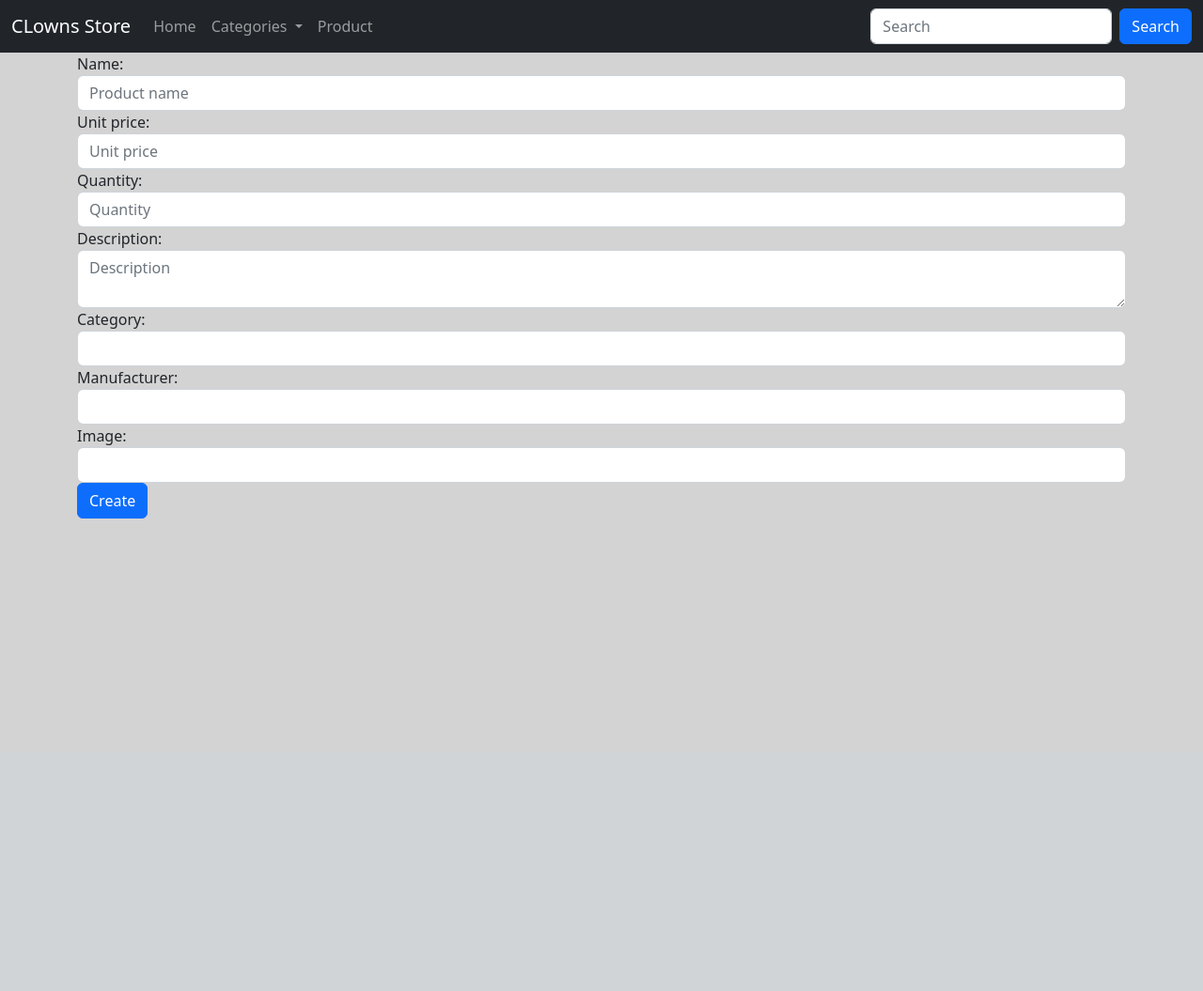
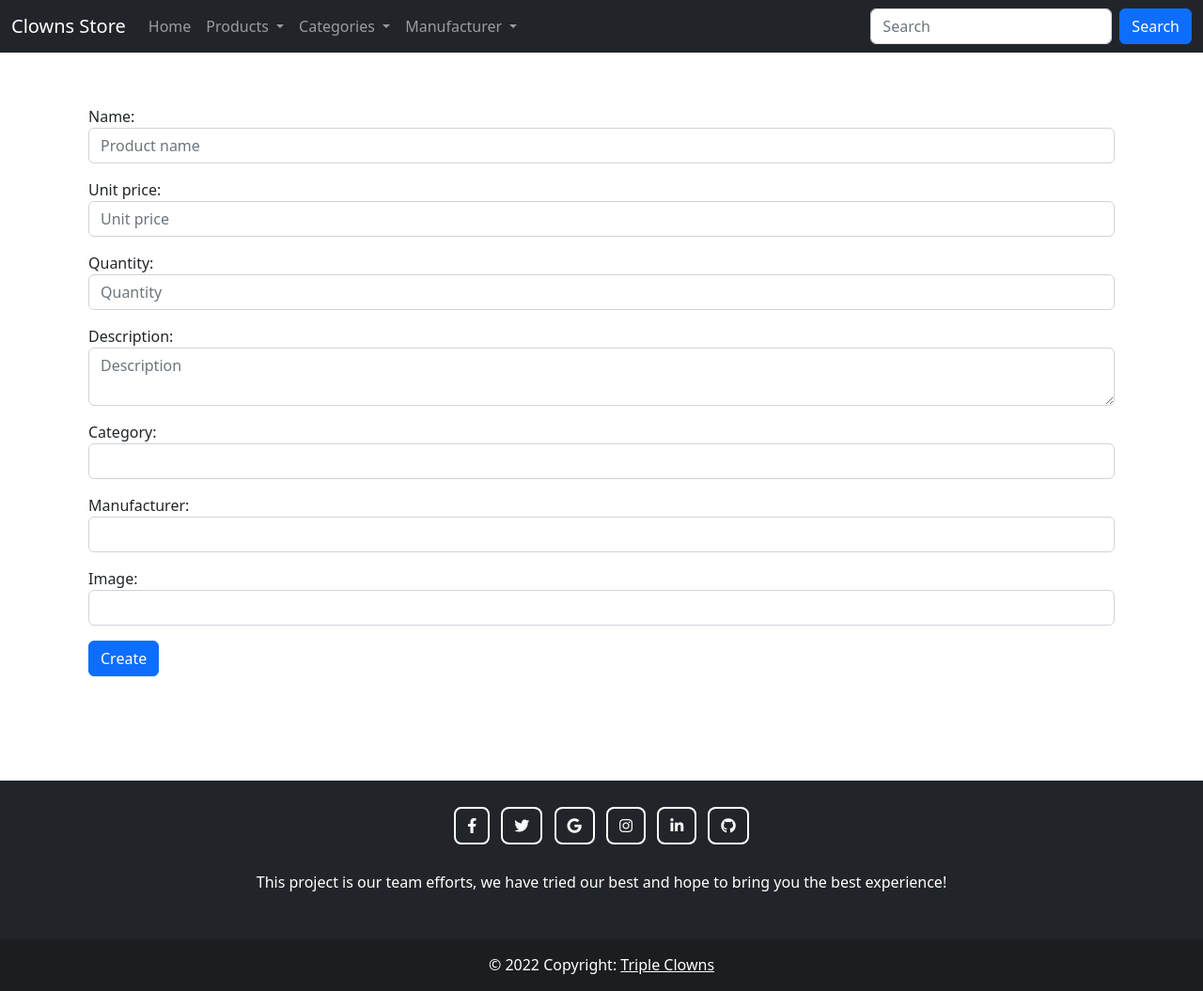
Before and after one commit to dinhgiabao2011/ProjectWeb, a Symfony app: template templates/product/create.html.twig in a window 1280 px wide. Shown: the whole page at 94% size. Before the commit the page ends 552 px from the top, so only its background shows below. Run offline with Twig, Linux system fonts and the light colour scheme; the template is opened without the code that fills it, so the values that code supplies are empty; form fields are guessed from the names that the template uses; some libraries are stand-ins or nearby versions.

Commit message:
add_product_footer_changed

```diff
--- a/templates/base2.html.twig
+++ b/templates/base2.html.twig
@@ -2,53 +2,85 @@
 <html lang="en">
 <head>
     <meta charset="utf-8">
-    <meta http-equiv="X-UA-Compatible" content="IE=edge">
+    <meta http-equiv="X-UA-Compatible" content="IE=chrome">
     <meta name="viewport" content="width=device-width, initial-scale=1">
     <!-- The above 3 meta tags *must* come first in the head; any other head content must come *after* these tags -->
     <meta name="description" content="">
     <meta name="author" content="">
     <link rel="icon" href="../../favicon.ico">
-    <link rel="canonical" href="https://getbootstrap.com/docs/3.4/examples/starter-template/">
+     <link rel="canonical" href="https://getbootstrap.com/docs/3.4/examples/starter-template/">
     <title>{% block title %}Welcome!{% endblock %}</title>
-    <script src="https://kit.fontawesome.com/yourcode.js"></script>
+   <link rel="stylesheet" href="https://cdnjs.cloudflare.com/ajax/libs/font-awesome/5.15.4/css/all.min.css" />
+
     <!-- CSS only -->
     <link href="https://cdn.jsdelivr.net/npm/bootstrap@5.2.0-beta1/dist/css/bootstrap.min.css" rel="stylesheet" integrity="sha384-0evHe/X+R7YkIZDRvuzKMRqM+OrBnVFBL6DOitfPri4tjfHxaWutUpFmBp4vmVor" crossorigin="anonymous">
-    <link rel="stylesheet" href="styles/app.css">
         <!-- JavaScript Bundle with Popper -->
     <script src="https://cdn.jsdelivr.net/npm/bootstrap@5.2.0-beta1/dist/js/bootstrap.bundle.min.js" integrity="sha384-pprn3073KE6tl6bjs2QrFaJGz5/SUsLqktiwsUTF55Jfv3qYSDhgCecCxMW52nD2" crossorigin="anonymous"></script>
+    <link rel="stylesheet" href="https://cdn.jsdelivr.net/npm/bootstrap-icons@1.8.3/font/bootstrap-icons.css">
         {% block stylesheets %}{% endblock %}
     </head>
 <body>
 
-<nav class="navbar navbar-expand-sm navbar-dark bg-dark navbar-fixed-top">
+<nav class="navbar navbar-expand-sm navbar-dark bg-dark fixed-top">
   <div class="container-fluid">
-    <a class="navbar-brand" href="{{ path('product_home') }}">CLowns Store</a>
+    <a class="navbar-brand" href="{{ path('product_home') }}">Clowns Store</a>
     <button class="navbar-toggler" type="button" data-bs-toggle="collapse" data-bs-target="#mynavbar">
       <span class="navbar-toggler-icon"></span>
     </button>
     <div class="collapse navbar-collapse" id="mynavbar">
             <ul class="navbar-nav me-auto nav-pills">
+            <!-- Home Navbar -->
               <li class="nav-item">
               <li><a class="nav-link" href="{{ path('product_home') }}">Home</a></li>
               </li>
+              <!-- End Home Navbar -->
+
+              <!-- Product Navbar -->
               <div class="collapse navbar-collapse" id="navbarNavDarkDropdown">
             <ul class="navbar-nav">
               <li class="nav-item dropdown">
                 <a class="nav-link dropdown-toggle" href="#" id="navbarDarkDropdownMenuLink" role="button" data-bs-toggle="dropdown" aria-expanded="false">
-                  Categories
+                  Products
                 </a>
                 <ul class="dropdown-menu dropdown-menu-dark" aria-labelledby="navbarDarkDropdownMenuLink">
-                  <li><a class="dropdown-item" href="#">Action</a></li>
-                  <li><a class="dropdown-item" href="#">Another action</a></li>
-                  <li><a class="dropdown-item" href="#">Something else here</a></li>
+                  <li><a class="dropdown-item" href="{{ path('product_create') }}">Add Product</a></li>
+                  <li><a class="dropdown-item" href="{{ path('product_list') }}">View Product</a></li>
                 </ul>
               </li>
             </ul>
+            <!-- End Product Navbar -->
+
+             <!-- Category Navbar -->
+              <ul class="navbar-nav">
+                    <li class="nav-item dropdown">
+                      <a class="nav-link dropdown-toggle" href="#" id="navbarDarkDropdownMenuLink" role="button" data-bs-toggle="dropdown" aria-expanded="false">
+                        Categories
+                      </a>
+                      <ul class="dropdown-menu dropdown-menu-dark" aria-labelledby="navbarDarkDropdownMenuLink">
+                        <li><a class="dropdown-item" href="{{ path('category_create') }}">Add Category</a></li>
+                        <li><a class="dropdown-item" href="{{ path('category_list') }}">View Category</a></li>
+                      </ul>
+                    </li>
+                  </ul>
+                  <!-- End Category Navbar -->
+                  <!-- Manufacturer Navbar -->
+              <ul class="navbar-nav">
+                    <li class="nav-item dropdown">
+                      <a class="nav-link dropdown-toggle" href="#" id="navbarDarkDropdownMenuLink" role="button" data-bs-toggle="dropdown" aria-expanded="false">
+                        Manufacturer
+                      </a>
+                      <ul class="dropdown-menu dropdown-menu-dark" aria-labelledby="navbarDarkDropdownMenuLink">
+                        <li><a class="dropdown-item" href="#">Add Manufacturer</a></li>
+                        <li><a class="dropdown-item" href="#">View Manufacturer</a></li>
+                      </ul>
+                    </li>
+                  </ul>
+                  <!-- End Manufacturer Navbar -->
+            </ul>
+
+
           </div>
-        <li class="nav-item">
-        <li><a class="nav-link" href="{{ path('product_list') }}">Product</a></li>
-        </li>
-      </ul>
+
       <form class="d-flex">
         <input class="form-control me-2" type="text" placeholder="Search">
         <button class="btn btn-primary" type="button">Search</button>
@@ -56,6 +88,8 @@
     </div>
   </div>
 </nav>
+
+
 
 <div class="container">
     <div class="row">
@@ -75,4 +109,58 @@
 {% block javascripts %}{% endblock %}
 
 </body>
+<!-- Footer -->
+<footer class="bg-dark text-center text-white" >
+  <div class="container p-4" >
+    <!-- Section: Social media -->
+    <section class="mb-4">
+      <!-- Facebook -->
+      <a class="btn btn-outline-light m-1" href="#!" role="button" style="border-radius: 20%; border: 2px solid white;"
+        ><i class="fab fa-facebook-f"></i
+      ></a>
+
+      <!-- Twitter -->
+      <a class="btn btn-outline-light  m-1" href="#!" role="button" style="border-radius:20%; border: 2px solid white;"
+        ><i class="fab fa-twitter"></i
+      ></a>
+
+      <!-- Google -->
+      <a class="btn btn-outline-light  m-1" href="#!" role="button" style="border-radius: 20%; border: 2px solid white;"
+        ><i class="fab fa-google"></i
+      ></a>
+
+      <!-- Instagram -->
+      <a class="btn btn-outline-light  m-1" href="#!" role="button" style="border-radius: 20%; border: 2px solid white;"
+        ><i class="fab fa-instagram"></i
+      ></a>
+
+      <!-- Linkedin -->
+      <a class="btn btn-outline-light  m-1" href="#!" role="button" style="border-radius: 20%; border: 2px solid white;"
+        ><i class="fab fa-linkedin-in"></i
+      ></a>
+
+      <!-- Github -->
+      <a class="btn btn-outline-light m-1" href="#!" role="button" style="border-radius: 20%; border: 2px solid white;"
+        ><i class="fab fa-github"></i
+      ></a>
+    </section>
+
+    <!-- Section: Social media -->
+
+    <!-- Section: Text -->
+    <section class="mb-4">
+      <p>
+       This project is our team efforts, we have tried our best and hope to bring you the best experience!
+      </p>
+    </section>
+  </div>
+
+  <!-- Copyright -->
+  <div class="text-center p-3" style="background-color: rgba(0, 0, 0, 0.2);">
+    © 2022 Copyright:
+    <a class="text-white" href="{{ path('product_home') }}">Triple Clowns</a>
+  </div>
+  <!-- Copyright -->
+</footer>
+<!-- Footer -->
 </html>
--- a/templates/product/create.html.twig
+++ b/templates/product/create.html.twig
@@ -1,7 +1,8 @@
 {% extends 'base2.html.twig' %}
 {% block body %}
     {{ form_start(form) }}
-    <div class="form-group">
+    <div class ="container" style="margin-top: 10%; margin-bottom: 10%; value:auto;">
+    <div class="mb-3">
         <label for="name">Name:</label>
         {{ form_widget(form.name,{
             'attr':{
@@ -10,7 +11,7 @@
             }
         }) }}
     </div>
-    <div class="form-group">
+    <div class="mb-3">
         <label for="unitPrice">Unit price:</label>
         {{ form_widget(form.unitPrice,{
             'attr':{
@@ -19,7 +20,7 @@
             }
         }) }}
     </div>
-    <div class="form-group">
+    <div class="mb-3">
         <label for="quantity">Quantity:</label>
         {{ form_widget(form.quantity,{
             'attr':{
@@ -28,7 +29,7 @@
             }
         }) }}
     </div>
-    <div class="form-group">
+    <div class="mb-3">
         <label for="description">Description:</label>
         {{ form_widget(form.description,{
             'attr':{
@@ -37,7 +38,7 @@
             }
         }) }}
     </div>
-    <div class="form-group">
+    <div class="mb-3">
         <label for="category">Category:</label>
         {{ form_widget(form.category,{
             'attr':{
@@ -45,7 +46,7 @@
             }
         }) }}
     </div>
-    <div class="form-group">
+    <div class="mb-3">
         <label for="manufacturer">Manufacturer:</label>
         {{ form_widget(form.manufacturer,{
             'attr':{
@@ -53,7 +54,7 @@
             }
         }) }}
     </div>
-    <div class="form-group">
+    <div class="mb-3">
         <label for="image">Image:</label>
         {{ form_widget(form.image,{
             'attr':{
@@ -62,5 +63,6 @@
         }) }}
     </div>
     <input type="submit" name="create_product" value="Create" class="btn btn-primary"/>
+    </div>
     {{ form_end(form) }}
 {% endblock %}
```
Also changed, not shown: templates/base.html.twig (+23 -21 lines).
